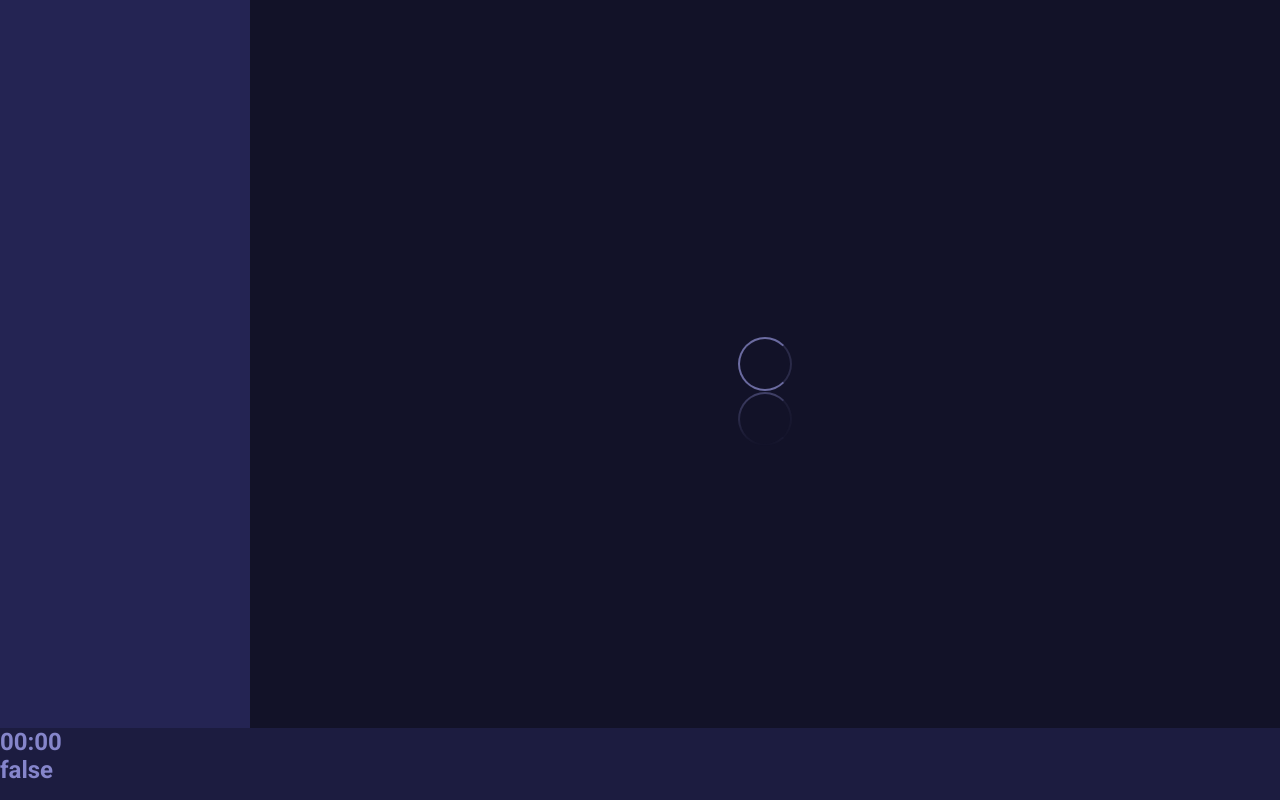
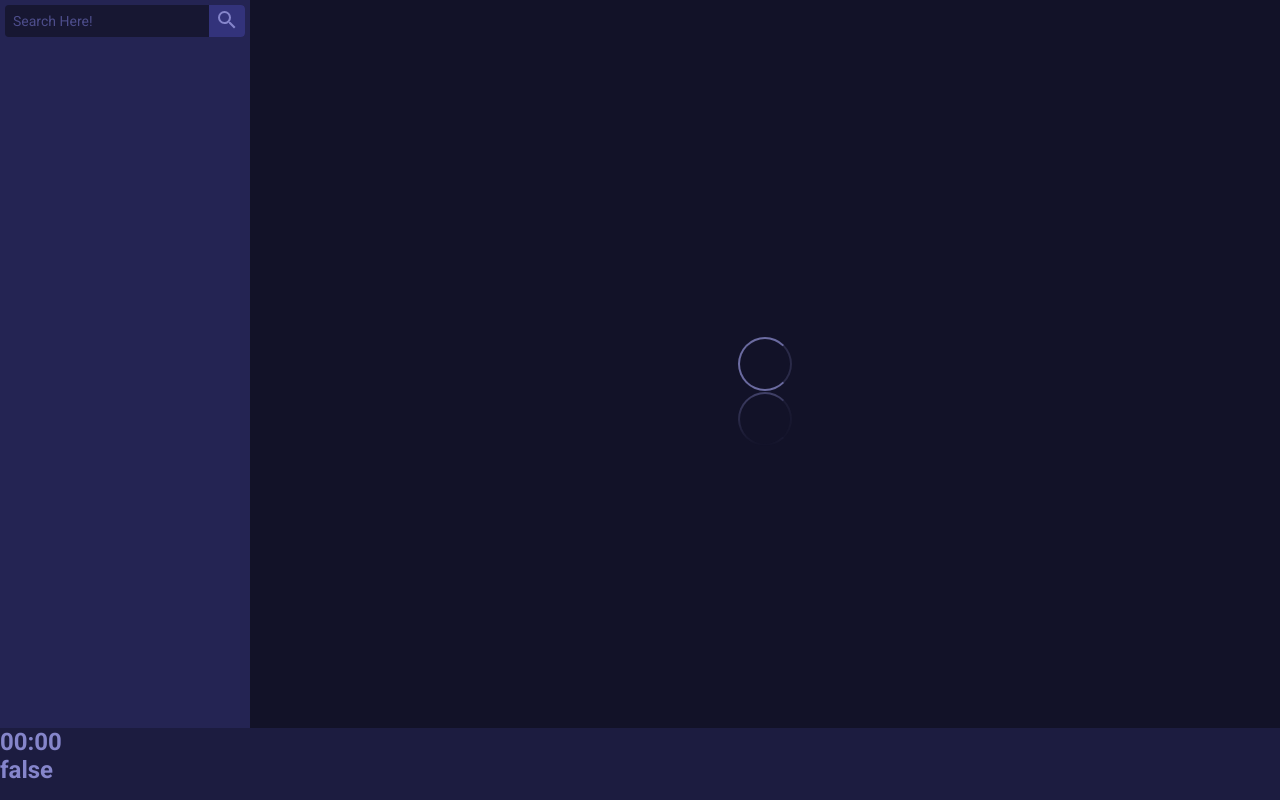
Before and after one commit to HenryLimaBR/cookie-player-2, a Next.js app: page / in a window 1280 px wide. Built offline with nearby package versions, Linux system fonts and the light colour scheme.

Commit message:
Added Searchbox to Search Content

```diff
--- /dev/null
+++ b/components/Searchbox/index.tsx
@@ -0,0 +1,55 @@
+import React, { useState } from 'react'
+import { useRouter } from 'next/router'
+import { MdSearch, MdClose } from 'react-icons/md'
+
+import { SearchBoxWrapper } from './styles'
+import { theme } from '../../themes/default'
+
+type Props = {
+  children?: React.ReactNode
+}
+
+export const Searchbox: React.FC<Props> = (props) => {
+  const router = useRouter()
+
+  const [searchQuery, setSearchQuery] = useState('')
+
+  const handleSearch = () => {
+    router.push(`/search?q=${searchQuery}`, undefined, { shallow: true})
+  }
+
+  return (
+    <SearchBoxWrapper>
+      <div>
+        <input
+          type="text"
+          spellCheck='false'
+          placeholder='Search Here!'
+          value={searchQuery}
+          onInput={(e) => {
+            setSearchQuery(e.currentTarget.value)
+          }}
+          onKeyPress={(e) => { e.key === 'Enter' && handleSearch() }}
+        />
+
+        {
+          searchQuery.length > 0 && (
+            <button
+              className='clear'
+              onClick={() => setSearchQuery('')}
+            >
+              <MdClose size={16} color={theme.colors.fg5} />
+            </button>
+          )
+        }
+      </div>
+
+      <button
+        className='search'
+        onClick={handleSearch}
+      >
+        <MdSearch size={24} color={theme.colors.fg5} />
+      </button>
+    </SearchBoxWrapper>
+  )
+}
--- /dev/null
+++ b/components/Searchbox/styles.ts
@@ -0,0 +1,94 @@
+import styled, { keyframes } from 'styled-components'
+import { theme } from '../../themes/default'
+
+const zoomIn = keyframes`
+  from {
+    opacity: 0;
+    transform: scale3d(0.3, 0.3, 0.3);
+  }
+`
+
+export const SearchBoxWrapper = styled.div`
+  display: flex;
+  justify-content: center;
+  align-items: center;
+
+  width: 240px;
+  height: 32px;
+
+  margin: 5px;
+  border-radius: 4px;
+
+  background-color: ${theme.colors.bg2};
+  overflow: hidden;
+
+  div {
+    position: relative;
+
+    display: flex;
+    justify-content: flex-start;
+    align-items: center;
+
+    width: 85%;
+    height: 100%;
+
+    input[type='text'] {
+      width: calc(100% - 24px);
+      height: 100%;
+
+      padding: 4px 8px;
+      border: 0;
+      outline: 0;
+
+      font-size: 14px;
+
+      color: ${theme.colors.fg5};
+      background-color: transparent;
+
+      &::placeholder {
+        color: ${theme.colors.fg1};
+      }
+    }
+
+    .clear {
+      position: absolute;
+
+      width: 16px;
+      height: 16px;
+      right: 8px;
+
+      border: 0;
+      border-radius: 50%;
+
+      background-color: ${theme.colors.bg5};
+      transition: 250ms ease-out;
+      animation: ${zoomIn} 10ms ease-out;
+      cursor: pointer;
+
+      &:hover {
+        background-color: ${theme.colors.fg1};
+        transform: scale(1.1);
+      }
+    }
+  }
+
+  .search {
+    width: 15%;
+    height: 100%;
+
+    border: 0;
+
+    background-color: ${theme.colors.bg5};
+    transition: 250ms ease-out;
+    cursor: pointer;
+
+    &:hover {
+      background-color: ${theme.colors.fg1};
+      transform: scale(1.1);
+    }
+
+    &:active {
+      background-color: ${theme.colors.fg2};
+    }
+  }
+`
--- a/components/Sidebar/index.tsx
+++ b/components/Sidebar/index.tsx
@@ -1,4 +1,5 @@
 import React from 'react'
+import { Searchbox } from '../Searchbox'
 
 import { SidebarWrapper } from './styles'
 
@@ -9,7 +10,7 @@ type SidebarProps = {
 export const Sidebar: React.FC<SidebarProps> = (props) => {
   return (
     <SidebarWrapper>
-
+      <Searchbox />
     </SidebarWrapper>
   )
 }
```
